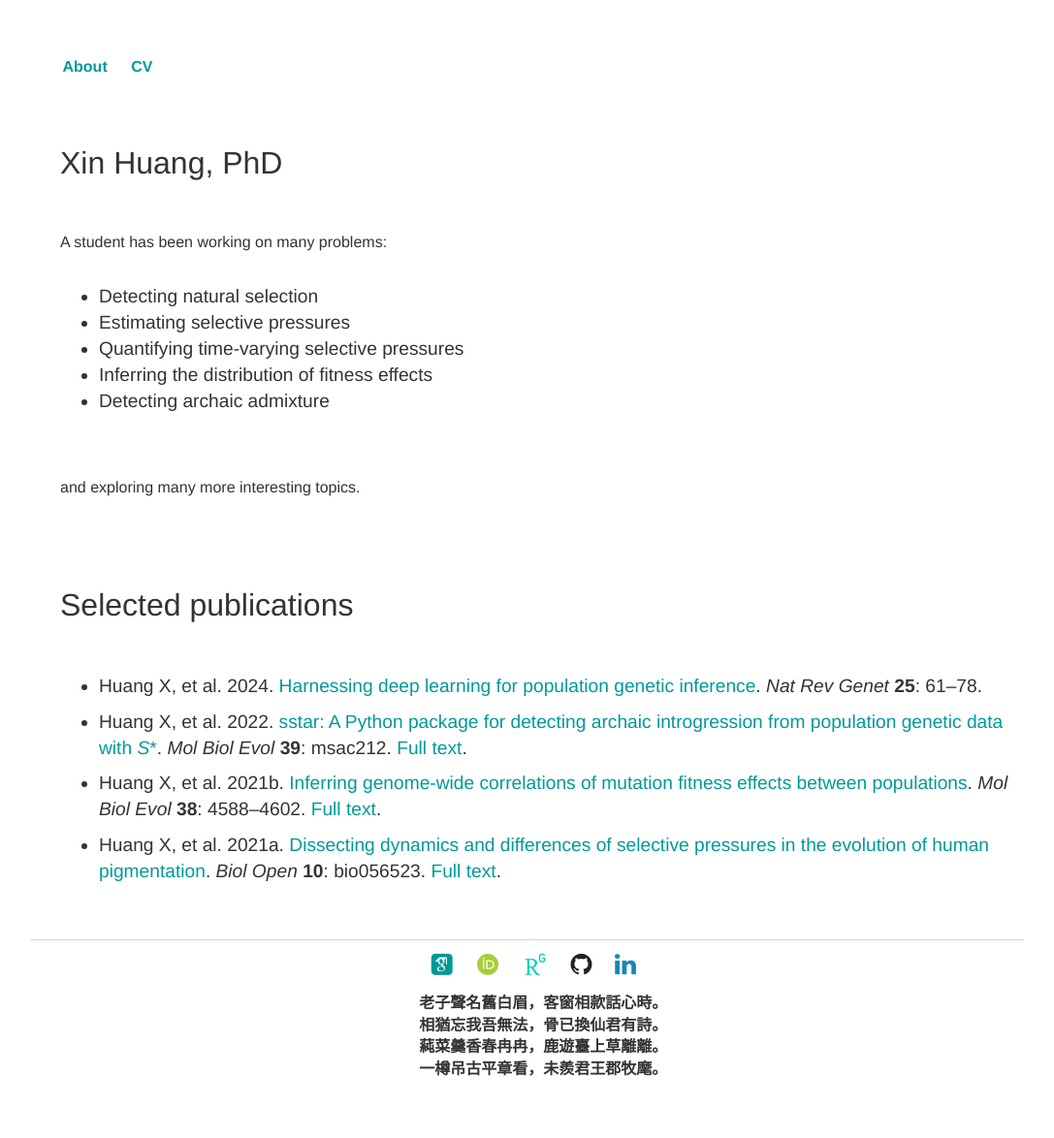
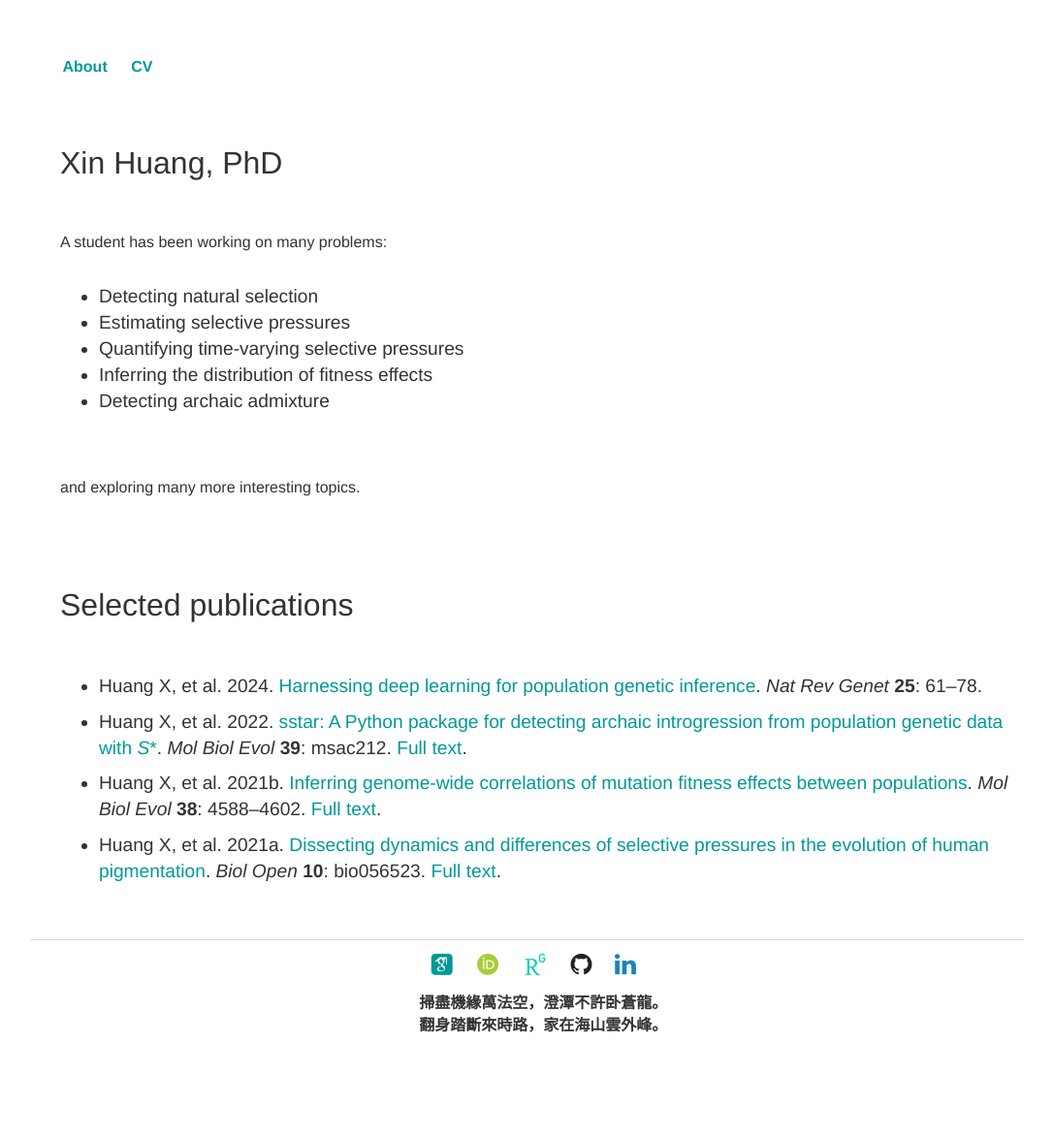
Before and after one commit to xin-huang/xin-huang.github.io, a Jekyll site: the page built from index.html, in a window 1280 px wide. Shown: the whole page at 97% size, without its empty margins (96-1183 px from the left). Built offline with Jekyll 4.4.1, drawn with Linux system fonts in a browser that asks for light colours; some web fonts are replaced; comment, search, counter and statistics services are not loaded; after the commit the page ends 1129 px from its top, so only the background shows below that.

Commit message:
Update default.html

```diff
--- a/_layouts/default.html
+++ b/_layouts/default.html
@@ -91,7 +91,9 @@
 		    <!-- <p class="poem" style="text-align: center">白日依山盡，黃河入海流。<br>欲窮千里目，更上一層樓。</p> -->
 		    <!-- <p class="poem" style="text-align: center">待到秋來九月八，我花開後百花殺。<br>衝天香陣透長安，滿城盡帶黃金甲。</p> -->
 		    <!-- <p class="poem" style="text-align: center">白社會中嘗共醉，青雲路上未相逢。<br>時人莫小池中水，淺處無妨有臥龍。</p> -->
-			<p class="poem" style="text-align: center">老子聲名舊白眉，客窗相款話心時。<br>相猶忘我吾無法，骨已換仙君有詩。<br>蒓菜羹香春冉冉，鹿遊臺上草離離。<br>一樽吊古平章看，未羨君王郡牧麾。</p>
+			<!-- <p class="poem" style="text-align: center">老子聲名舊白眉，客窗相款話心時。<br>相猶忘我吾無法，骨已換仙君有詩。<br>蒓菜羹香春冉冉，鹿遊臺上草離離。<br>一樽吊古平章看，未羨君王郡牧麾。</p> -->
+			<!-- <p class="poem" style="text-align: center">不許蟾蜍此夜明，始知天意是無情。<br>何當拔去閑雲霧，放出光輝萬里清。</p> -->
+			<p class="poem" style="text-align: center">掃盡機緣萬法空，澄潭不許卧蒼龍。<br>翻身踏斷來時路，家在海山雲外峰。</p>
         </ul>
     </footer>
     {% include analytics.html %}
```
